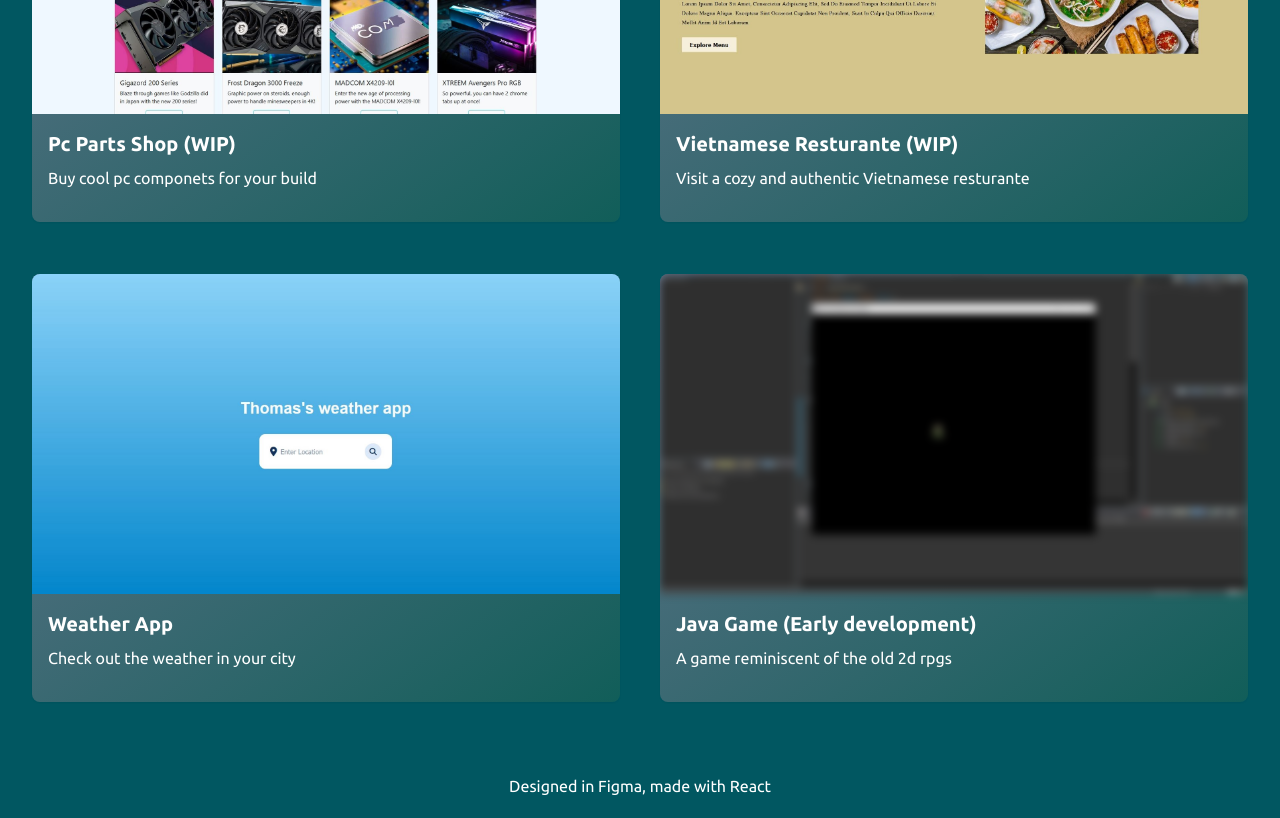
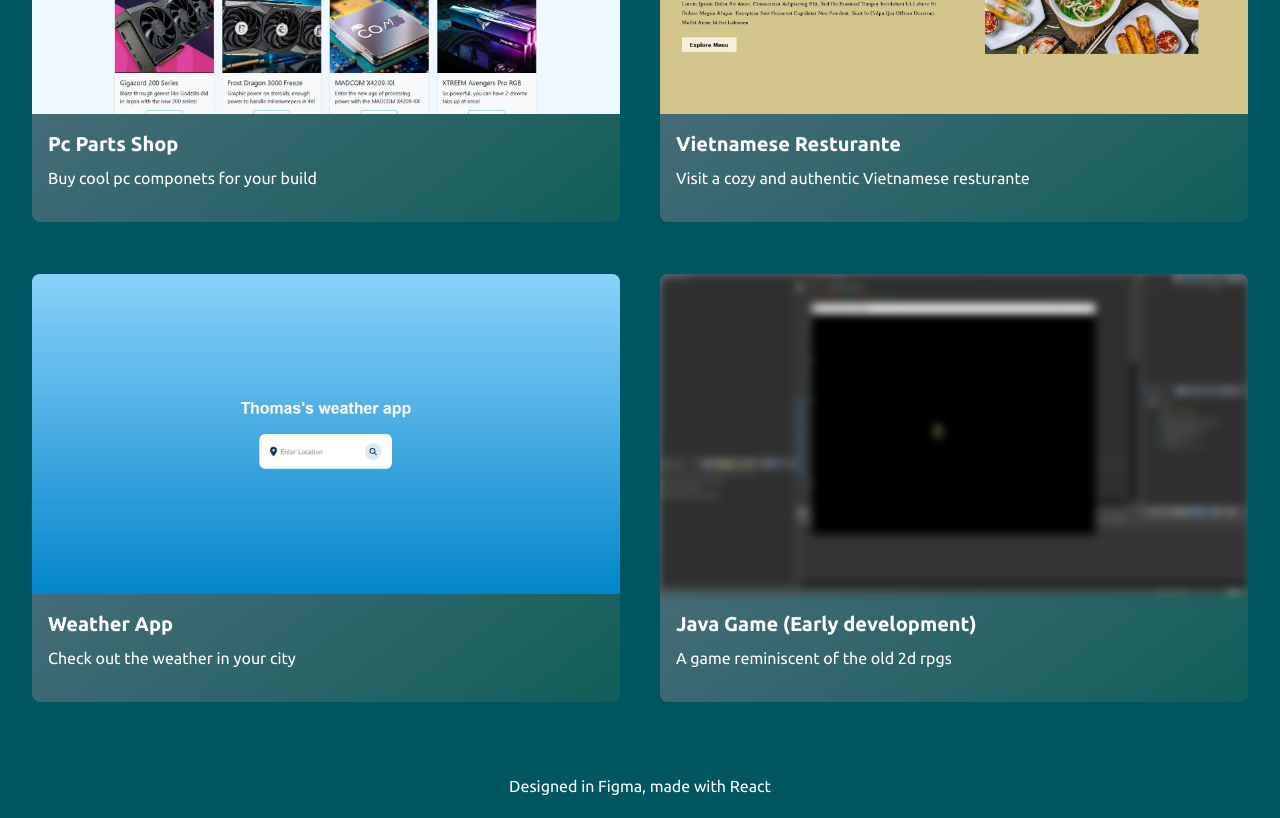
Before and after one commit to NThomTNg/Portfolio, a React (Vite) app: page / in a window 1280 px wide. Shown: the part 1940-2758 px from the top of the page. Built offline with nearby package versions, Linux system fonts and the light colour scheme.

Commit message:
remove some description

```diff
--- a/src/components/Projects.tsx
+++ b/src/components/Projects.tsx
@@ -15,14 +15,14 @@ interface Project {
 const projects: Project[] = [
   {
     id: 1,
-    name: "Pc Parts Shop (WIP)",
+    name: "Pc Parts Shop",
     description: "Buy cool pc componets for your build",
     imageUrl: p1,
     githubUrl: "https://nthomtng.github.io/ShoppingCart/"
   },
   {
     id: 2,
-    name: "Vietnamese Resturante (WIP)",
+    name: "Vietnamese Resturante",
     description: "Visit a cozy and authentic Vietnamese resturante",
     imageUrl: p2,
     githubUrl: "https://nthomtng.github.io/Resturante-home-page/"
```
